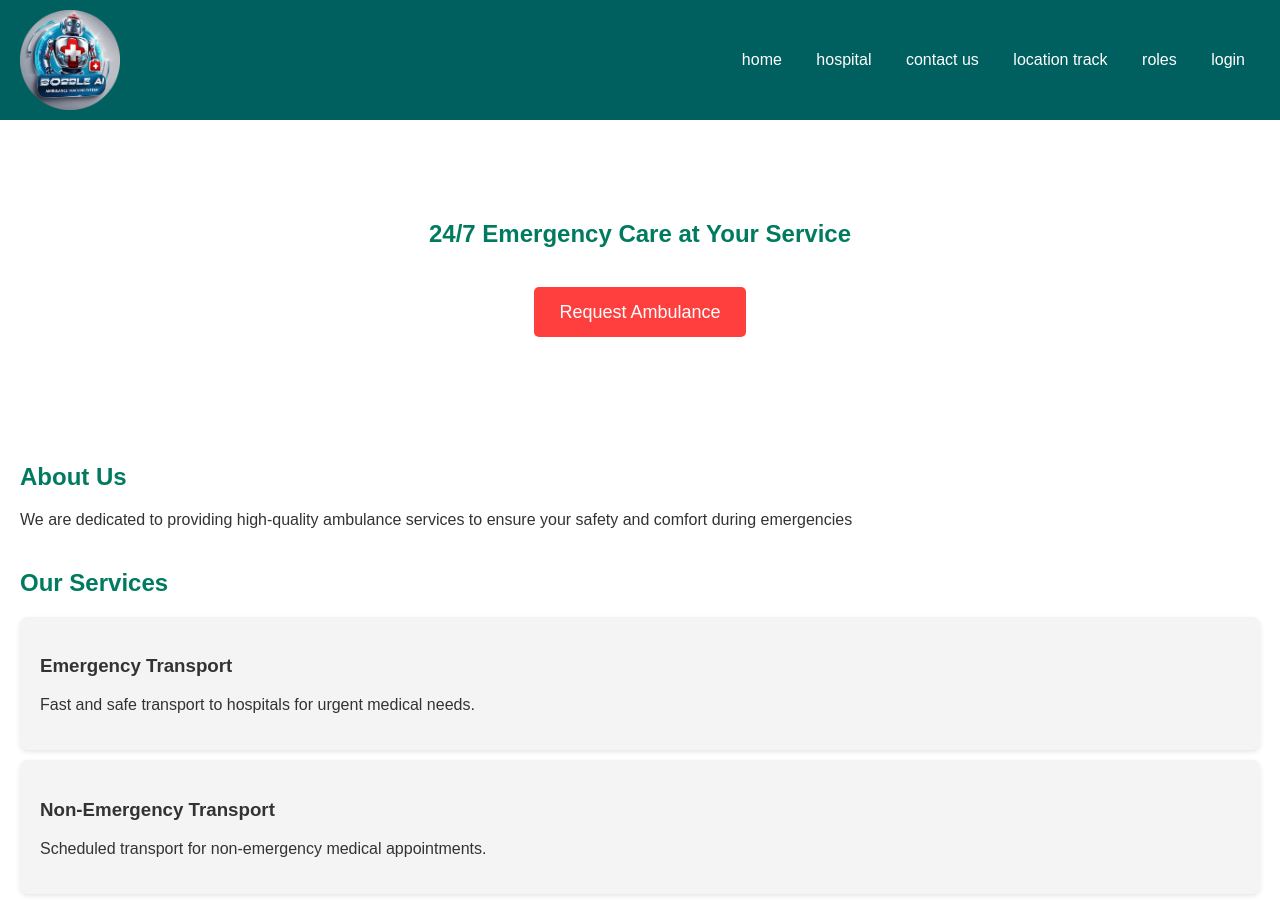
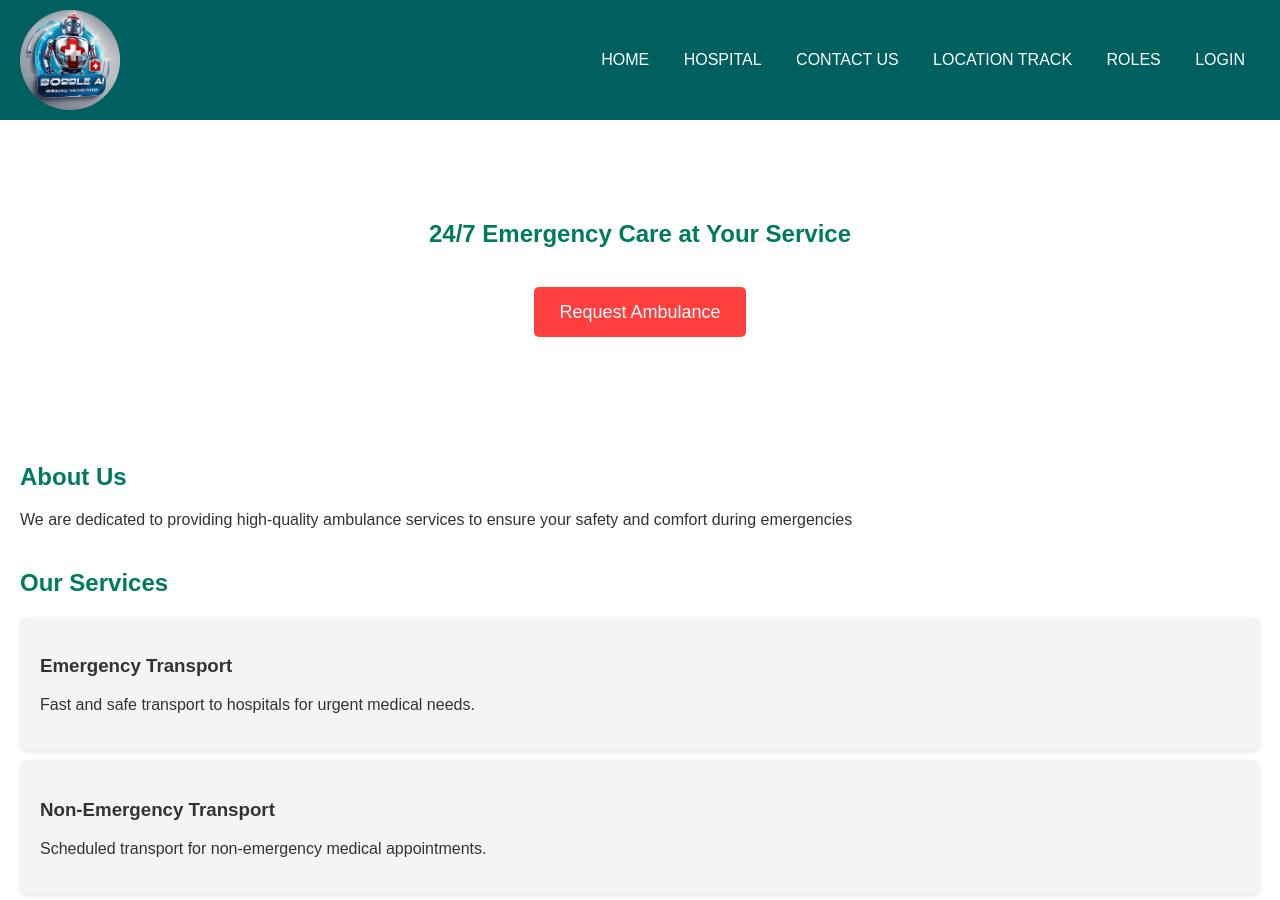
Before and after one commit to mansiruhil13/Bobble-AI, a Jekyll site: the page index.html, which Jekyll copies as it is, in a window 1280 px wide and 900 px high. Built offline with Jekyll 4.4.1, drawn with Linux system fonts in a browser that asks for light colours.

```diff
--- a/index.html
+++ b/index.html
@@ -12,12 +12,12 @@
             <img src="/images/bobble_ai_logo.jpg" alt="Ambulance Services Logo" class="logo">
             <nav>
                 <ul>
-                    <li><a href="index.html">home</a></li>
-                    <li><a href="hospital.html">hospital</a></li>
-                    <li><a href="driver.html">contact us</a></li>
-                    <li><a href="user-map.html">location track</a></li>
-                    <li><a href="roles.html">roles</a></li>
-                    <li><a href="login.html">login</a></li>
+                    <li><a href="index.html">HOME</a></li>
+                    <li><a href="hospital.html">HOSPITAL</a></li>
+                    <li><a href="driver.html">CONTACT US</a></li>
+                    <li><a href="user-map.html">LOCATION TRACK</a></li>
+                    <li><a href="roles.html">ROLES</a></li>
+                    <li><a href="login.html">LOGIN</a></li>
                 </ul>
             </nav>
         </div>
@@ -25,7 +25,7 @@
 
     <section class="hero">
         <h2>24/7 Emergency Care at Your Service</h2>
-        <p>Your health is our top priority. Call us anytime for immediate assistance.</p>
+        <p>Your health is our top priority. Call us anytime for immediate assistance or any Emergency.</p>
         <a href="#contact" class="cta-button">Request Ambulance</a>
     </section>
 
```
